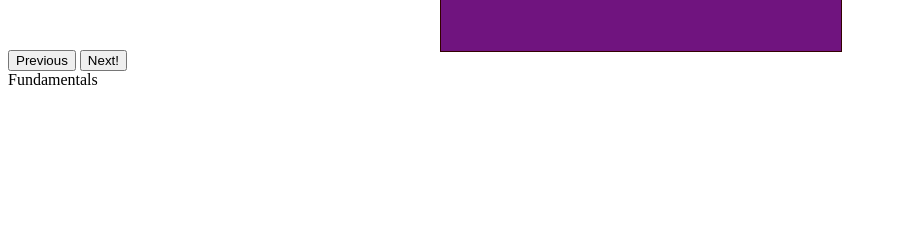
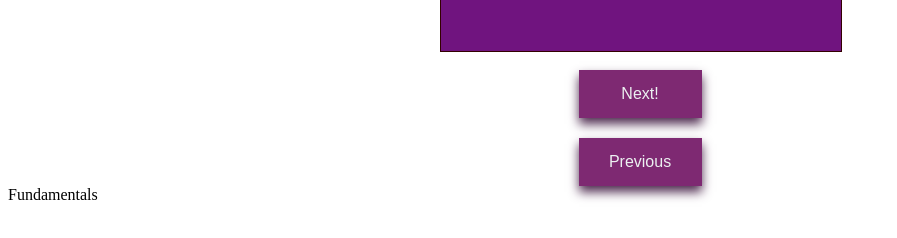
Before and after one commit to unboundedimages/flashcards, a website: page index.html in a window 1280 px wide. Shown: the part 376-614 px from the top of the page, without its empty margins (0-897 px from the left). Drawn offline with Linux system fonts and the light colour scheme.

Commit message:
added styling to buttons

```diff
--- a/cards.css
+++ b/cards.css
@@ -162,3 +162,32 @@ hr {
 	font-size: 1.01em;
 	color: rgb(255, 229, 3);
 }
+
+button {
+	font-size: 1.0em;
+	border: none;
+	width: 123px;
+	height: 48px;
+	display: block;
+	text-align:center;
+	text-decoration:none;
+	color: #ecf0f1;
+	outline-color: rgb(67, 22, 61);
+	box-shadow: 0px 6px 10px #4f2c50;
+	background: #7e2972;
+	margin: auto;
+	margin-top: 20px;
+}
+
+button:active {
+	border: none;
+	position:relative;
+	top:3px;
+	/*box-shadow: 0px 0px #2c3e50;*/
+	background: #ffe503;
+	color: #7e2972;
+}
+
+button:focus {
+
+}
--- a/index.html
+++ b/index.html
@@ -25,8 +25,8 @@
 		</div>
 	</div>
 	<div>
+		<button id="next" onclick="Next();">Next!</button>
 		<button onclick="Prev();">Previous</button>
-		<button onclick="Next();">Next!</button>
 	</div>
 	<footer>Fundamentals</footer>
 </body>
```
Also changed, not shown: img/purpleyellow.jpg (added).
